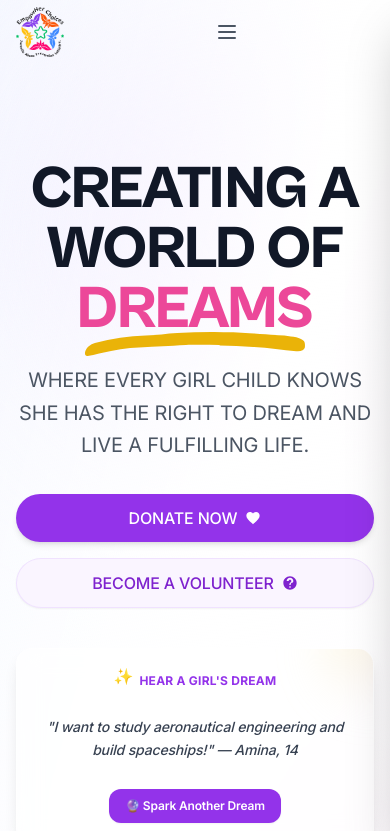
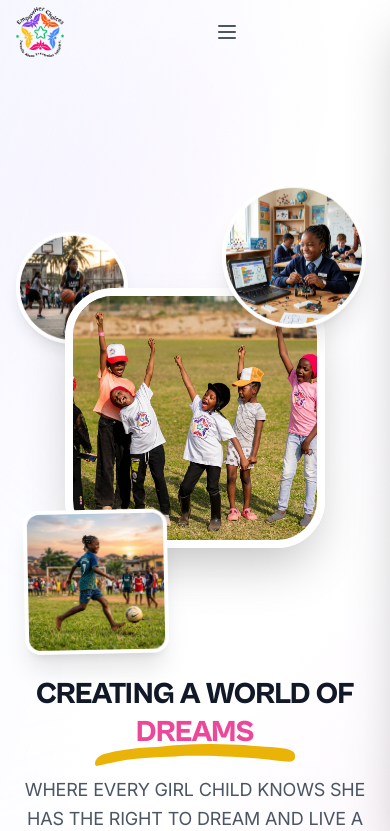
Before and after one commit to jothamardel/ecjapi, a Next.js app: page / in a window 390 px wide. Shown: the top 831 px of the page. Built offline with nearby package versions, Linux system fonts and the light colour scheme.

Commit message:
chore: updating application

```diff
--- a/components/hero.tsx
+++ b/components/hero.tsx
@@ -80,10 +80,10 @@ export default function Hero() {
       <div className="max-w-6xl mx-auto px-4 sm:px-6 relative z-10">
         <div className="pt-20 pb-12 md:pt-28 md:pb-20">
           {/* Hero content */}
-          <div className="relative max-w-xl mx-auto md:max-w-none text-center md:text-left flex flex-col md:flex-row items-center gap-12 md:gap-8">
+          <div className="relative max-w-xl mx-auto md:max-w-none text-center md:text-left flex flex-col-reverse md:flex-row items-center gap-12 md:gap-8">
             {/* Content Left */}
             <div className="md:w-1/2 flex flex-col">
-              <h1 className="h1 font-cabinet-grotesk mb-6 text-gray-900 leading-tight">
+              <h1 className="text-3xl sm:text-4xl md:text-5xl lg:text-6xl font-extrabold font-cabinet-grotesk mb-6 text-gray-900 leading-tight">
                 CREATING A WORLD OF{' '}
                 <span className="relative inline-flex min-w-[200px] justify-center md:justify-start">
                   <span className={`inline-block transition-all duration-300 transform ${isWordFading ? 'opacity-0 translate-y-2 scale-95' : 'opacity-100 translate-y-0 scale-100'} ${WORDS[wordIndex].color}`}>
@@ -105,7 +105,7 @@ export default function Hero() {
                 </span>
               </h1>
 
-              <p className="text-xl text-gray-600 mb-8 leading-relaxed">
+              <p className="text-lg md:text-xl text-gray-600 mb-8 leading-relaxed">
                 WHERE EVERY GIRL CHILD KNOWS SHE HAS THE RIGHT TO DREAM AND LIVE A FULFILLING LIFE.
               </p>
 
```
